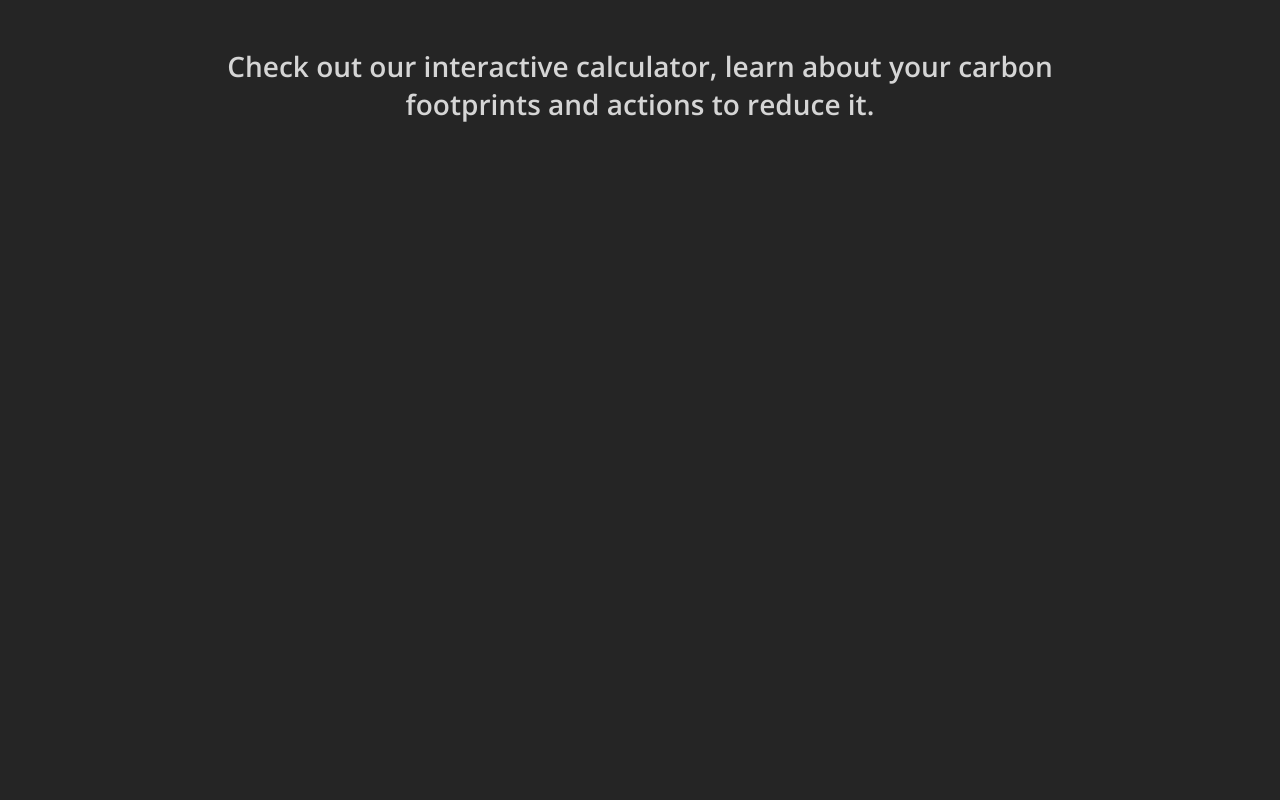
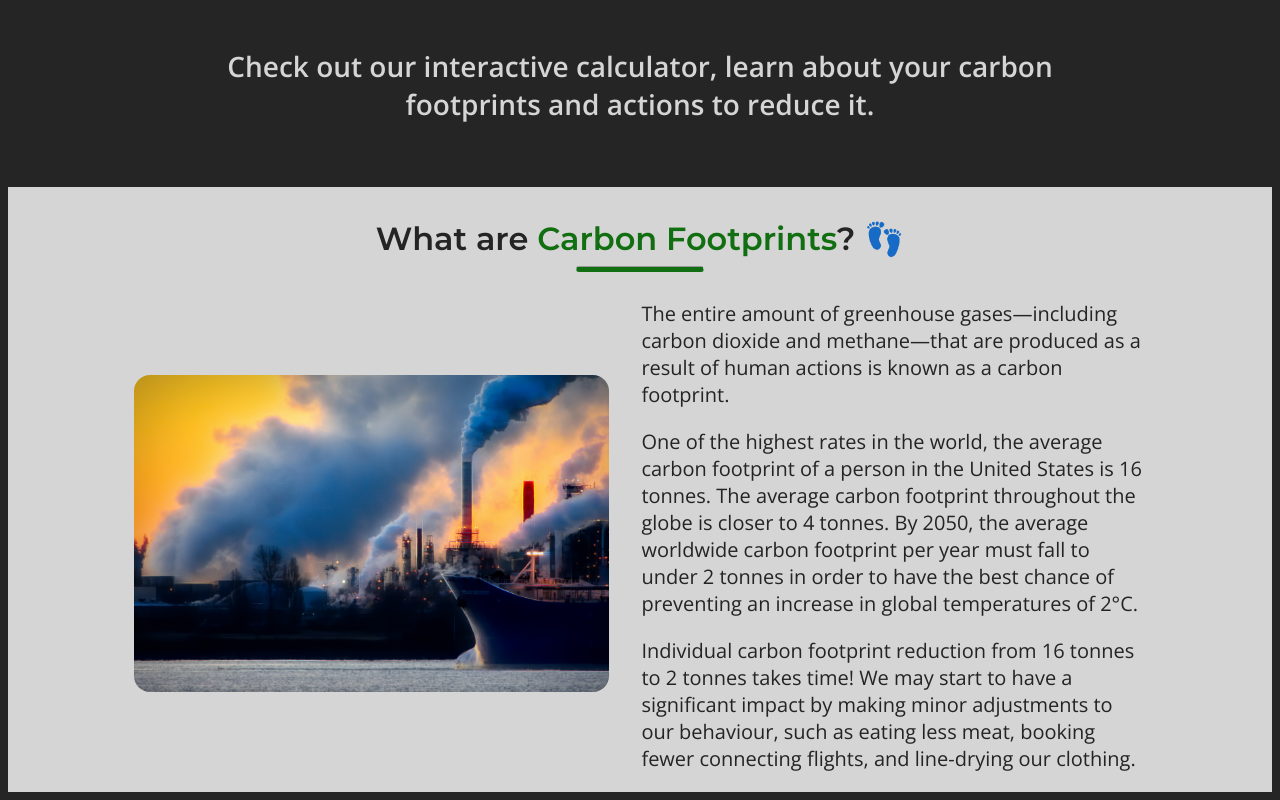
Before and after one commit to prnvtripathi/carbonscope, a React (Vite) app: page / in a window 1280 px wide. Shown: the part 558-1358 px from the top of the page. Before the commit the page ends 800 px from the top, so only its background shows below. Built offline with nearby package versions, Linux system fonts and the light colour scheme; a web font is replaced by a local one.

Commit message:
Add about section

```diff
--- /dev/null
+++ b/src/components/About/About.css
@@ -0,0 +1,55 @@
+.about-container {
+    margin: 4rem auto auto;
+    color: #242424;
+    background-color: #d5d5d5;
+}
+
+.about-heading {
+    margin: auto;
+    padding: 2rem 0 0;
+
+    font-family: 'Montserrat', sans-serif;
+    font-size: 2rem;
+    font-weight: 600;
+}
+
+hr {
+    width: 10%;
+    color: #242424;
+    border-bottom: #116e11 solid 5px;
+    border-radius: 12px;
+    padding: auto auto 1rem;
+}
+
+.about-text-container {
+    /* Flex */
+    display: flex;
+    justify-content: space-around;
+    align-items: center;
+    gap: 2rem;
+
+    /* Styling */
+    width: 80%;
+    margin: auto;
+}
+
+.abt-image-container {
+    margin: 2rem auto;
+}
+
+.abt-image {
+    border-radius: 16px;
+    scale: 1;
+    transition: all ease-in-out 0.4s;
+}
+
+.abt-image:hover {
+    filter: drop-shadow(10px 10px 15px #116e11);
+    scale: 0.9;
+}
+
+.para {
+    font-family: 'Open Sans', sans-serif;
+    font-size: 1.25rem;
+    text-align: left;
+}
--- /dev/null
+++ b/src/components/About/About.jsx
@@ -0,0 +1,37 @@
+import './About.css'
+import image4 from '../../images/image4.jpg'
+
+const About = () => {
+    return (
+        <div className='about-container'>
+            <h2 className='about-heading'>
+                What are <span className='carbon'>Carbon Footprints</span>? 👣
+            </h2>
+            <hr />
+            <div className='about-text-container'>
+                <div className='abt-image-container'>
+                    <img className='abt-image' src={image4} alt='Smoke' width={475} />
+                </div>
+                <div className='abt-text'>
+                    <p className='para'>
+                        The entire amount of greenhouse gases—including carbon dioxide and
+                        methane—that are produced as a result of human actions is known as a carbon footprint.
+                    </p>
+                    <p className='para'>
+                        One of the highest rates in the world, the average carbon footprint of a person in the
+                        United States is 16 tonnes. The average carbon footprint throughout the globe is closer
+                        to 4 tonnes. By 2050, the average worldwide carbon footprint per year must fall to under
+                        2 tonnes in order to have the best chance of preventing an increase in global temperatures of 2°C.
+                    </p>
+                    <p className='para'>
+                        Individual carbon footprint reduction from 16 tonnes to 2 tonnes takes time! We may start to
+                        have a significant impact by making minor adjustments to our behaviour, such as eating less meat,
+                        booking fewer connecting flights, and line-drying our clothing.
+                    </p>
+                </div>
+            </div>
+        </div>
+    )
+}
+
+export default About
--- a/src/components/Home/Home.jsx
+++ b/src/components/Home/Home.jsx
@@ -1,5 +1,6 @@
 import './Home.css'
 import image1 from '../../images/image1.jpg'
+import About from '../About/About.jsx'
 
 const Home = () => {
     return (
@@ -15,7 +16,9 @@ const Home = () => {
             <div className='calc-text-container'>
                 <h2 className='calc-text'>Check out our interactive calculator, learn about your carbon footprints and actions to reduce it.</h2>
             </div>
-
+            <div className='middle'>
+                <About />
+            </div>
         </div>
     )
 }
```
